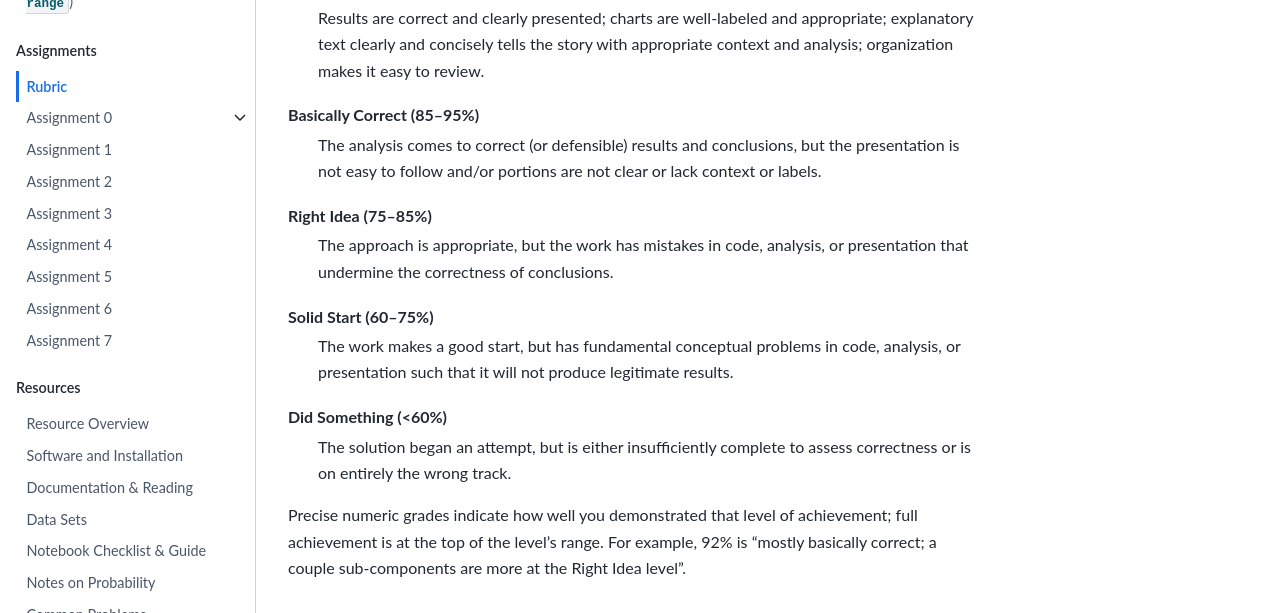
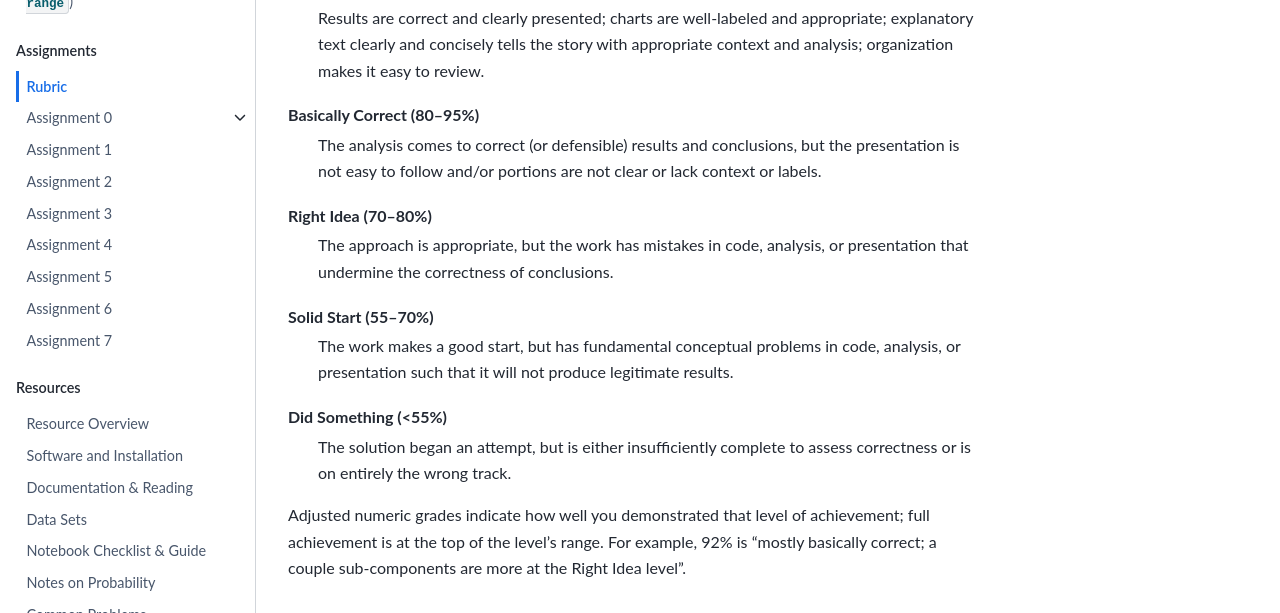
Before and after one commit to mdekstrand/cs533-web, a Jupyter Book: the page built from assignments/index.md, in a window 1280 px wide and 900 px high, scrolled down 581 px. Shown: the part 155-768 px from the top of the window. Built offline with Jupyter Book 1.0.4 settings and Sphinx 7.4.7 and the Sphinx Book theme 1.1.4, drawn with Linux system fonts in a browser that asks for light colours; pages that are not in the unit, such as notebooks, are missing from menus; cross-references to code outside the pages are shown as plain code; a style sheet for code colours, icons or effects is not loaded.

```diff
--- a/assignments/index.md
+++ b/assignments/index.md
@@ -15,23 +15,28 @@
 (asn-rubric)=
 ## General Rubric
 
-Assignment components are graded based on *levels of achievement*: how well did you achieve the requirements and learning outcomes for that piece of the assignment?
-This is in contrast to models where points are deducted for specific types of errors; the grader looks at the assignment component as a whole and identifies the level of achievement it demonstrates.
+Assignment components are graded based on *levels of achievement*: how well did
+you achieve the requirements and learning outcomes for that piece of the
+assignment? This is in contrast to models where points are deducted for specific
+types of errors; the grader looks at the assignment component as a whole and
+identifies the level of achievement it demonstrates.
 
 Exemplary (95–100%)
 :   Results are correct and clearly presented; charts are well-labeled and appropriate; explanatory text clearly and concisely tells the story with appropriate context and analysis; organization makes it easy to review.
 
-Basically Correct (85–95%)
+Basically Correct (80–95%)
 :    The analysis comes to correct (or defensible) results and conclusions, but the presentation is not easy to follow and/or portions are not clear or lack context or labels.
 
-Right Idea (75–85%)
+Right Idea (70–80%)
 :    The approach is appropriate, but the work has mistakes in code, analysis, or presentation that undermine the correctness of conclusions.
 
-Solid Start (60–75%)
+Solid Start (55–70%)
 :    The work makes a good start, but has fundamental conceptual problems in code, analysis, or presentation such that it will not produce legitimate results.
 
-Did Something (<60%)
+Did Something (<55%)
 :    The solution began an attempt, but is either insufficiently complete to assess correctness or is on entirely the wrong track.
 
-Precise numeric grades indicate how well you demonstrated that level of achievement; full achievement is at the top of the level's range.
-For example, 92% is “mostly basically correct; a couple sub-components are more at the Right Idea level”.
+Adjusted numeric grades indicate how well you demonstrated that level of
+achievement; full achievement is at the top of the level's range. For example,
+92% is “mostly basically correct; a couple sub-components are more at the Right
+Idea level”.
```
Also changed, not shown: schedule.md (+1 -2 lines), syllabus/structure.md (+1 -0 lines).
